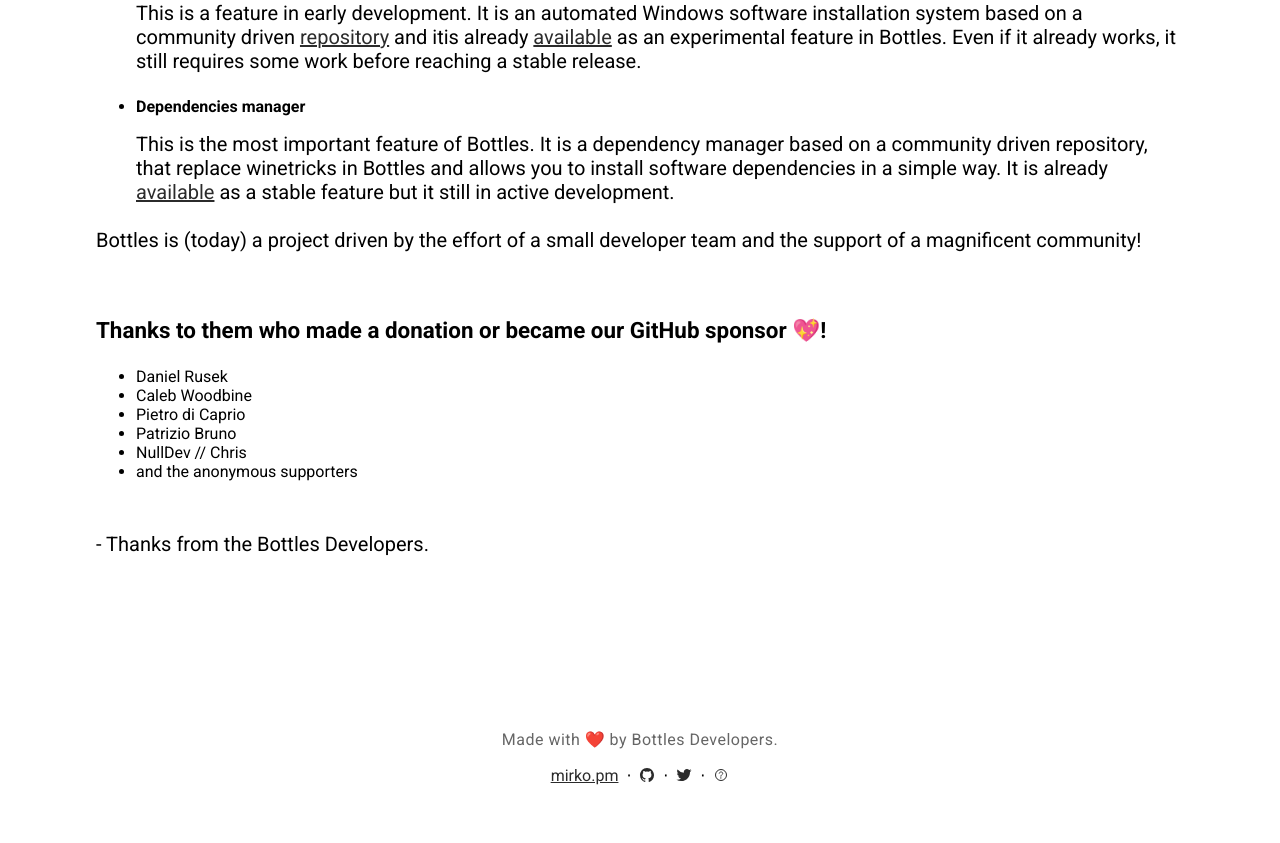
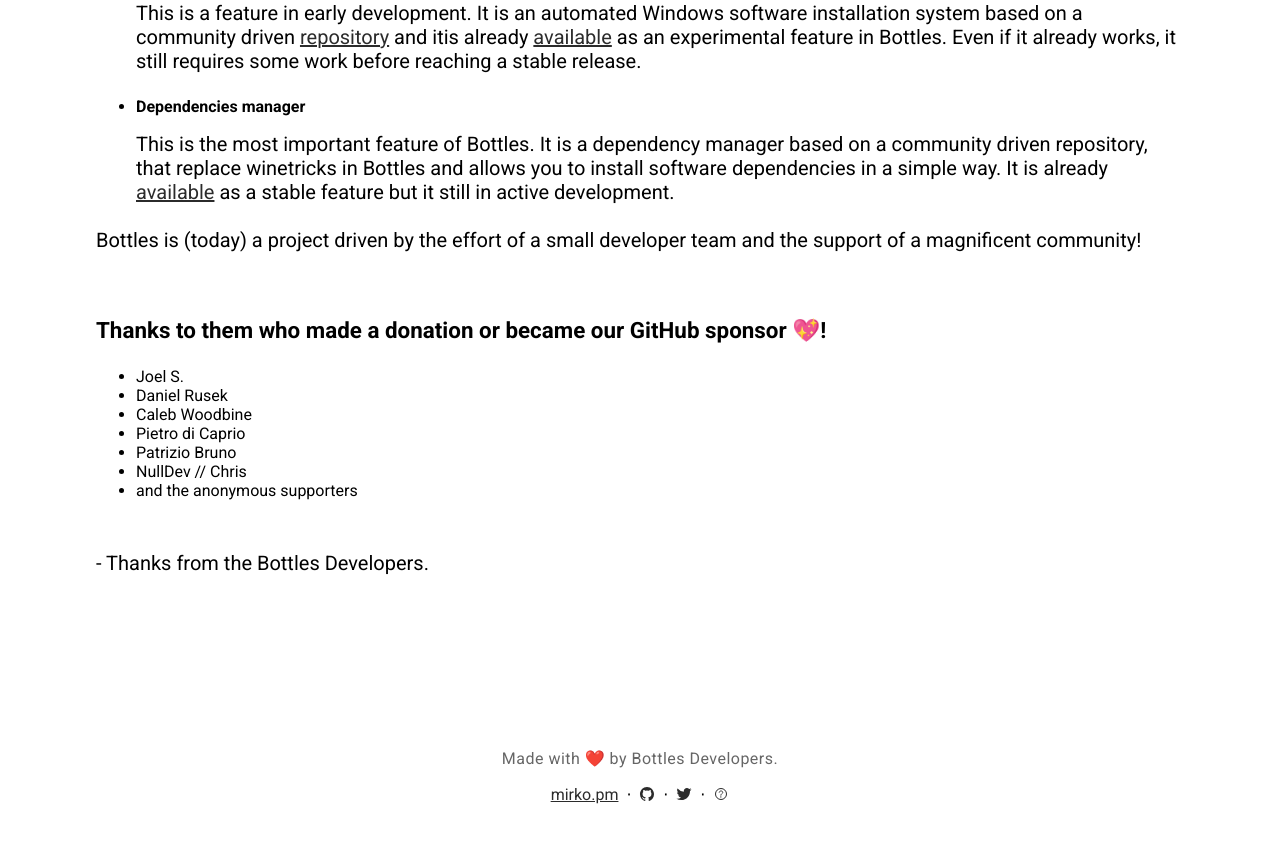
Before and after one commit to bottlesdevs/website, a Jekyll site: the page built from funding.md, in a window 1280 px wide and 900 px high, scrolled down 788 px. Shown: the top 843 px of the window. Built offline with Jekyll 4.4.1, drawn with Linux system fonts in a browser that asks for light colours; nearby versions of some CDN libraries; comment, search, counter and statistics services are not loaded.

Commit message:
update funding

```diff
--- a/funding.md
+++ b/funding.md
@@ -67,6 +67,7 @@
     <br />
     <h3>Thanks to them who made a donation or became our GitHub sponsor 💖!</h3>
     <ul>
+      <li>Joel S.</li>
       <li>Daniel Rusek</li>
       <li>Caleb Woodbine</li>
       <li>Pietro di Caprio</li>
```
